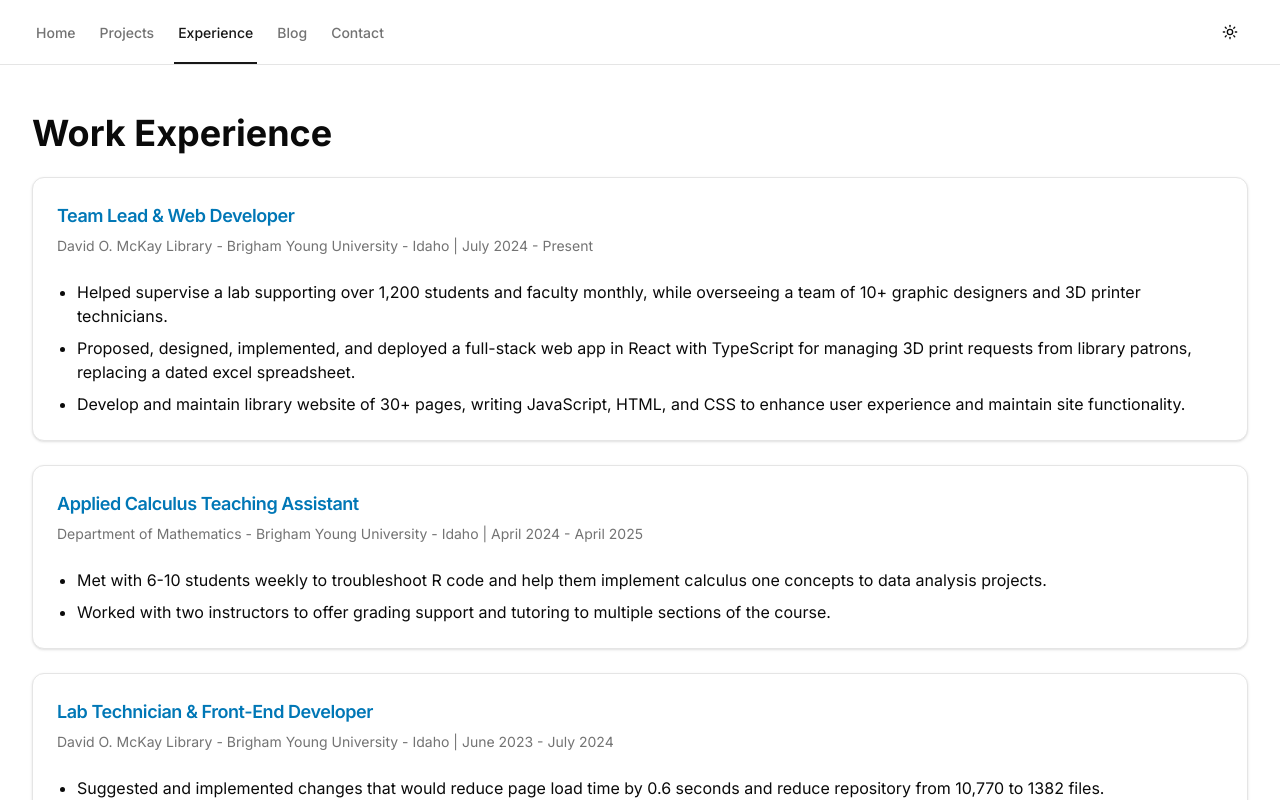
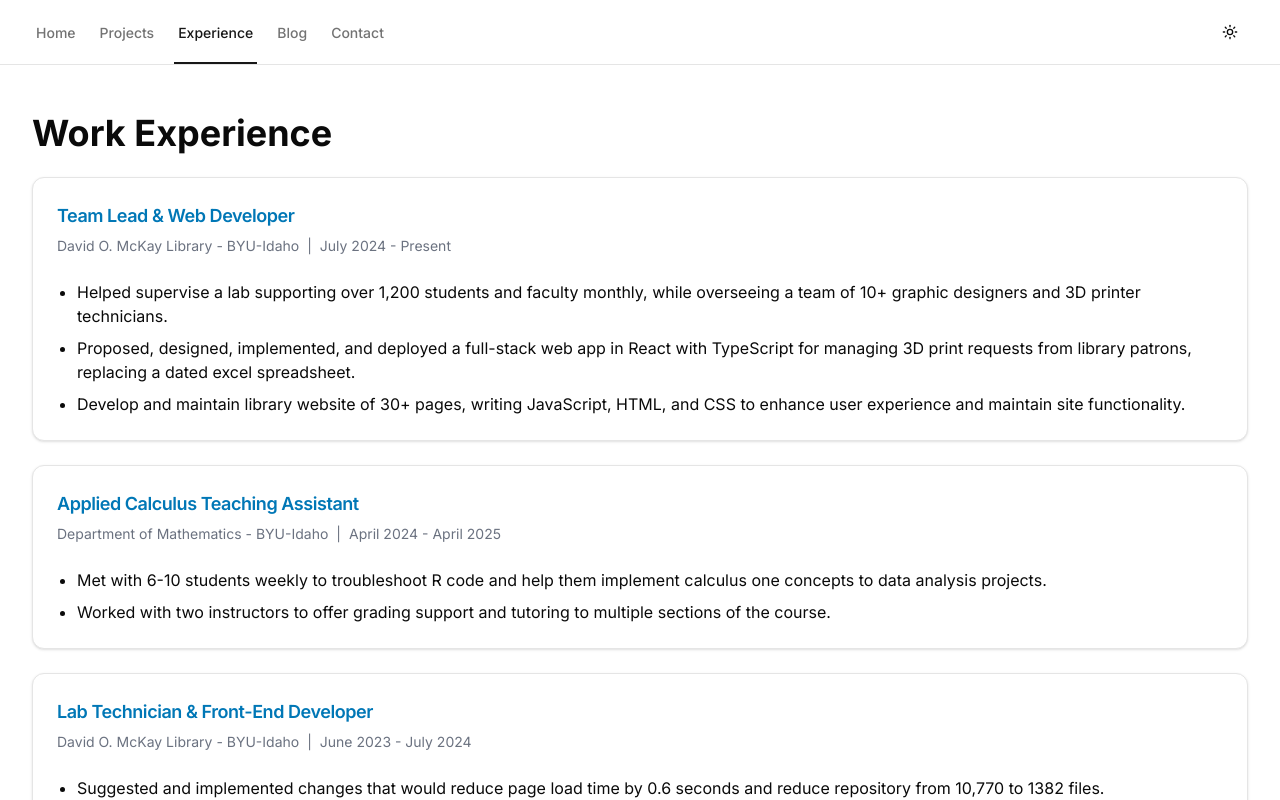
Before and after one commit to eglenn-dev/personal-site, a Next.js app: page /experience in a window 1280 px wide. Shown: the top 800 px of the page. Built offline with nearby package versions, Linux system fonts and the light colour scheme.

Commit message:
fix: Improve experience card layout and update company names for consistency

```diff
--- a/app/experience/page.tsx
+++ b/app/experience/page.tsx
@@ -25,8 +25,12 @@ export default function ExperiencePage() {
                             <CardTitle className="text-lg text-[#0077b6] dark:text-white">
                                 {experience.role}
                             </CardTitle>
-                            <CardDescription>
-                                {experience.company} | {experience.period}
+                            <CardDescription className="flex flex-col sm:flex-row sm:gap-2 text-sm text-gray-500 dark:text-gray-400">
+                                <span>{experience.company}</span>
+                                <span className="hidden sm:inline-block">
+                                    |
+                                </span>
+                                <span>{experience.period}</span>
                             </CardDescription>
                         </CardHeader>
                         <CardContent>
--- a/lib/data.ts
+++ b/lib/data.ts
@@ -98,8 +98,7 @@ export function getExperiences(): Experience[] {
         {
             id: 1,
             role: "Team Lead & Web Developer",
-            company:
-                "David O. McKay Library - Brigham Young University - Idaho",
+            company: "David O. McKay Library - BYU-Idaho",
             period: "July 2024 - Present",
             responsibilities: [
                 "Helped supervise a lab supporting over 1,200 students and faculty monthly, while overseeing a team of 10+ graphic designers and 3D printer technicians.",
@@ -110,8 +109,7 @@ export function getExperiences(): Experience[] {
         {
             id: 2,
             role: "Applied Calculus Teaching Assistant",
-            company:
-                "Department of Mathematics - Brigham Young University - Idaho",
+            company: "Department of Mathematics - BYU-Idaho",
             period: "April 2024 - April 2025",
             responsibilities: [
                 "Met with 6-10 students weekly to troubleshoot R code and help them implement calculus one concepts to data analysis projects.",
@@ -121,8 +119,7 @@ export function getExperiences(): Experience[] {
         {
             id: 3,
             role: "Lab Technician & Front-End Developer",
-            company:
-                "David O. McKay Library - Brigham Young University - Idaho",
+            company: "David O. McKay Library - BYU-Idaho",
             period: "June 2023 - July 2024",
             responsibilities: [
                 "Suggested and implemented changes that would reduce page load time by 0.6 seconds and reduce repository from 10,770 to 1382 files.",
```
